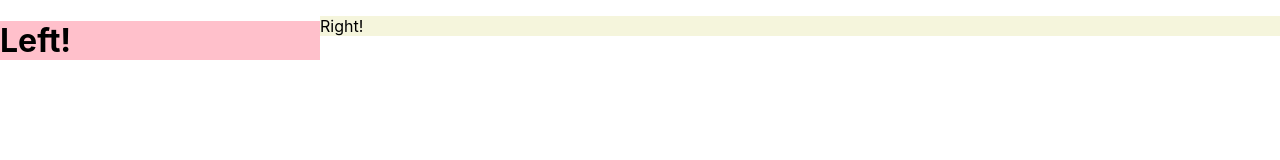
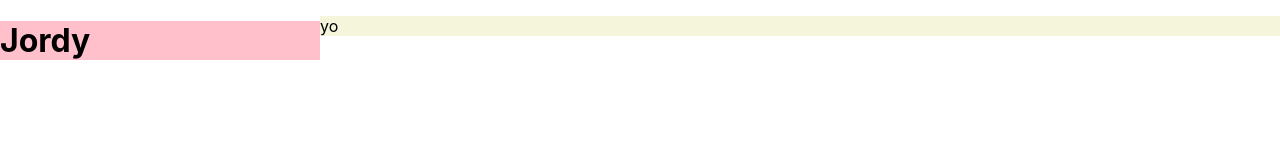
Before and after one commit to jeongahyi/react_design_pattern, a React (Create React App) app: page / in a window 1280 px wide. Shown: the top 160 px of the page. Built offline with nearby package versions, Linux system fonts and the light colour scheme.

Commit message:
Change pros to children components

```diff
--- a/src/App.js
+++ b/src/App.js
@@ -1,22 +1,26 @@
 import { SplitScreen } from './components/SplitScreen';
 
 
-const LeftHandComponent = () => {
-  return <h1 style={{backgroundColor: 'pink'}}>Left!</h1>;
+const LeftHandComponent = ({ name }) => {
+  return <h1 style={{backgroundColor: 'pink'}}>{name}</h1>;
 }
 
-const RightHandComponent = () => {
-  return <p style={{backgroundColor: 'beige'}}>Right!</p>;
+const RightHandComponent = ({ message }) => {
+  return <p style={{backgroundColor: 'beige'}}>{message}</p>;
 }
 
 function App() {
   return (
-    <SplitScreen
-      // pass two components
-      left={LeftHandComponent}
-      right={RightHandComponent}
-      leftWeight={1}
-      rightWeight={3} />
+    <SplitScreen leftWeight={1} rightWeight={3}
+      // v1 pass components as props
+      // left={LeftHandComponent}
+      // right={RightHandComponent}
+    >
+      {/* v2 developer friendly : being able to pass in components as childeren to a layout
+       instead of having to pass them in as props  */}
+      <LeftHandComponent name="Jordy" />
+      <RightHandComponent message="yo" />
+    </SplitScreen>
   );
 }
 
--- a/src/components/SplitScreen.js
+++ b/src/components/SplitScreen.js
@@ -9,18 +9,22 @@ const Pane = styled.div`
 `;
 
 export const SplitScreen = ({
-  left: Left, // component will be displayed on the left side of the split screen
-  right: Right,
+  children,
+  // left: Left, // component will be displayed on the left side of the split screen
+  // right: Right,
   leftWeight = 1,
   rightWeight = 1,
+  // if
 }) => {
+  // this is element, not component
+  const [left, right] = children;
   return (
     <Container>
       <Pane weight={leftWeight}>
-        <Left />
+        {left}{/* <Left /> props */}
       </Pane>
       <Pane weight={rightWeight}>
-        <Right />
+        {right}{/* <Right /> */}
       </Pane>
     </Container>
   );
```
